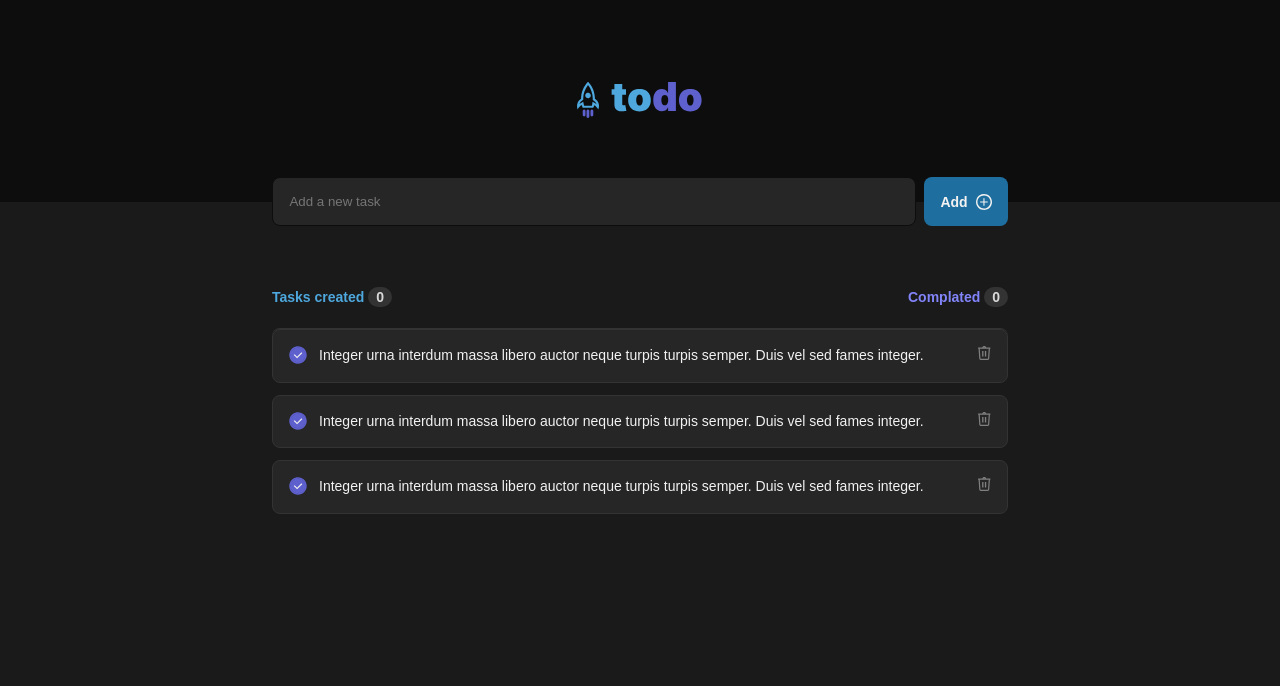
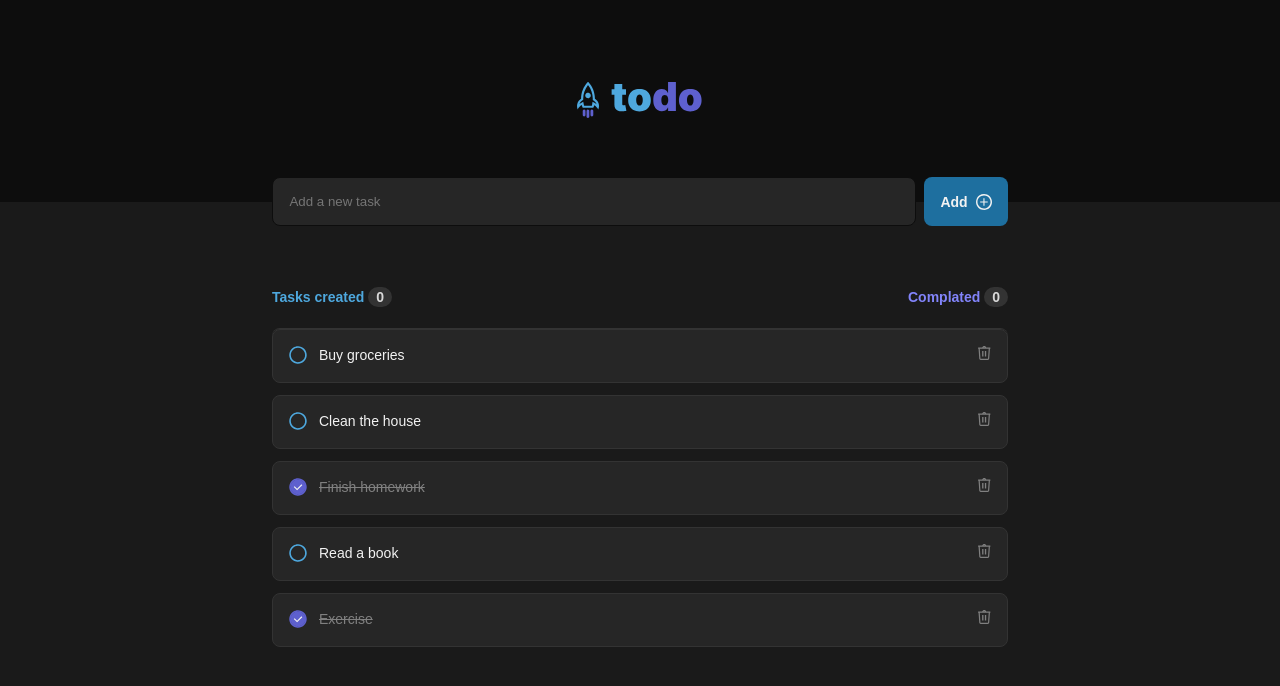
Before and after one commit to BTavkhelidze/re-toodo, a React (Vite) app: page / in a window 1280 px wide. Shown: the top 686 px of the page. Built offline with nearby package versions, Linux system fonts and the light colour scheme; data requests are answered from the project's data file; a web font is replaced by a local one.

Commit message:
feature /getApi

```diff
--- a/src/App.jsx
+++ b/src/App.jsx
@@ -7,13 +7,23 @@ import AddTodoForm from './components/AddTodo/AddTodoForm';
 import TaskMain from './components/TaskMain/TaskMain';
 
 function App() {
-  const [task, setTask] = useState([]);
+  const [tasks, setTasks] = useState([]);
+
+  const getFetch = async () => {
+    const url = 'http://localhost:3500/tasks';
+    const data = await apiRequest(url);
+    setTasks(data);
+  };
+
+  useEffect(() => {
+    getFetch();
+  }, []);
 
   return (
     <>
       <Logo />
-      <AddTodoForm onSetTask={setTask} task={task} />
-      <TaskMain onSetTask={setTask} task={task} />
+      <AddTodoForm onSetTask={setTasks} tasks={tasks} />
+      <TaskMain onSetTask={setTasks} tasks={tasks} />
     </>
   );
 }
--- a/src/components/TaskMain/TaskMain.jsx
+++ b/src/components/TaskMain/TaskMain.jsx
@@ -3,14 +3,19 @@ import style from './Taskmain.module.scss';
 import TaskMainHeader from '../TaskMainHeader/TaskMainHeader';
 import TodoTaskContent from '../TodoTaskContent/TodoTaskContent';
 
-const TaskMain = (onSetTask, task) => {
+const TaskMain = ({ onSetTask, tasks }) => {
   const [complated, setComplated] = useState(null);
 
   return (
     <div className={style.mainContaine}>
       <div className={style.mainContent}>
         <TaskMainHeader complated={complated} />
-        <TodoTaskContent complated={complated} onSetComplated={setComplated} />
+        <TodoTaskContent
+          complated={complated}
+          onSetTask={onSetTask}
+          onSetComplated={setComplated}
+          tasks={tasks}
+        />
       </div>
     </div>
   );
--- a/src/components/Todo/Todo.jsx
+++ b/src/components/Todo/Todo.jsx
@@ -3,10 +3,30 @@ import style from './Todo.module.scss';
 import complated from '../../assets/complated.svg';
 import uncomplated from '../../assets/uncomplated.svg';
 import delate from '../../assets/delate.svg';
-const Todo = ({ children }) => {
+const Todo = ({ children, task, onSetTask }) => {
+  console.log(task);
+
   return (
     <div className={style.container}>
-      <img src={complated} alt='' />
+      <div
+        onClick={() => {
+          let id = task.id;
+          onSetTask((prevTasks) => {
+            prevTasks.map((el) => {
+              if (el.id === id) {
+                return { ...el, completed: !el.completed };
+              }
+              return el;
+            });
+          });
+        }}
+      >
+        {task.completed ? (
+          <img src={complated} alt='' />
+        ) : (
+          <img src={uncomplated} alt='' />
+        )}
+      </div>
       {children}
       <img src={delate} alt='' />
     </div>
--- a/src/components/Todo/Todo.module.css
+++ b/src/components/Todo/Todo.module.css
@@ -6,12 +6,9 @@
   gap: 1.2rem;
   background-color: rgb(38, 38, 38);
   border: 1px solid rgb(51, 51, 51);
+  color: red;
   border-radius: 0.8rem;
 }
-.container p {
-  flex: 1;
-  font-weight: 400;
-  font-size: 1.4rem;
-  line-height: 19.6px;
-  color: rgb(242, 242, 242);
+.container div {
+  cursor: pointer;
 }/*# sourceMappingURL=Todo.module.css.map */
--- a/src/components/Todo/Todo.module.scss
+++ b/src/components/Todo/Todo.module.scss
@@ -6,16 +6,9 @@
   gap: 1.2rem;
   background-color: rgba(38, 38, 38, 1);
   border: 1px solid rgba(51, 51, 51, 1);
-
+  color: red;
   border-radius: 0.8rem;
-  p {
-    flex: 1;
-    font-weight: 400;
-    font-size: 1.4rem;
-    line-height: 19.6px;
-    color: rgba(242, 242, 242, 1);
+  div {
+    cursor: pointer;
   }
 }
-.active {
-  text-decoration: line-through;
-}
--- a/src/components/TodoTaskContent/TodoTaskContent.jsx
+++ b/src/components/TodoTaskContent/TodoTaskContent.jsx
@@ -4,10 +4,13 @@ import style from './TodoTask.module.scss';
 import EmptyTodo from '../emptyTodo/EmptyTodo';
 import Todos from '../Todos/Todos';
 
-const TodoTaskContent = () => {
+const TodoTaskContent = ({ tasks, onSetTask }) => {
   const task = true;
+
   return (
-    <div className={style.container}>{task ? <Todos /> : <EmptyTodo />}</div>
+    <div className={style.container}>
+      {task ? <Todos tasks={tasks} onSetTask={onSetTask} /> : <EmptyTodo />}
+    </div>
   );
 };
 
--- a/src/components/Todos/Todos.jsx
+++ b/src/components/Todos/Todos.jsx
@@ -1,27 +1,19 @@
 import React from 'react';
 import Todo from '../Todo/Todo';
 import style from './Todos.module.scss';
-const Todos = () => {
+const Todos = ({ tasks, onSetTask }) => {
   return (
     <div className={style.container}>
-      <Todo>
-        <p>
-          Integer urna interdum massa libero auctor neque turpis turpis semper.
-          Duis vel sed fames integer.
-        </p>
-      </Todo>
-      <Todo>
-        <p>
-          Integer urna interdum massa libero auctor neque turpis turpis semper.
-          Duis vel sed fames integer.
-        </p>
-      </Todo>
-      <Todo>
-        <p>
-          Integer urna interdum massa libero auctor neque turpis turpis semper.
-          Duis vel sed fames integer.
-        </p>
-      </Todo>
+      {tasks.map((task) => {
+        return (
+          <Todo task={task} onSetTask={onSetTask}>
+            <p className={task.completed ? style.uncomplated : ''}>
+              {task.title}
+            </p>
+            {/* <p>{task.description}</p> */}
+          </Todo>
+        );
+      })}
     </div>
   );
 };
--- a/src/components/Todos/Todos.module.css
+++ b/src/components/Todos/Todos.module.css
@@ -2,4 +2,15 @@
   display: flex;
   flex-direction: column;
   gap: 1.2rem;
+}
+.container p {
+  flex: 1;
+  font-weight: 400;
+  font-size: 1.4rem;
+  line-height: 19.6px;
+  color: rgb(242, 242, 242);
+}
+.container .uncomplated {
+  color: rgb(128, 128, 128);
+  text-decoration: line-through;
 }/*# sourceMappingURL=Todos.module.css.map */
--- a/src/components/Todos/Todos.module.scss
+++ b/src/components/Todos/Todos.module.scss
@@ -1,5 +1,17 @@
 .container {
   display: flex;
   flex-direction: column;
+
   gap: 1.2rem;
+  p {
+    flex: 1;
+    font-weight: 400;
+    font-size: 1.4rem;
+    line-height: 19.6px;
+    color: rgba(242, 242, 242, 1);
+  }
+  .uncomplated {
+    color: rgba(128, 128, 128, 1);
+    text-decoration: line-through;
+  }
 }
```
Also changed, not shown: 2 other files (tests, documents, lock files or other folders).
